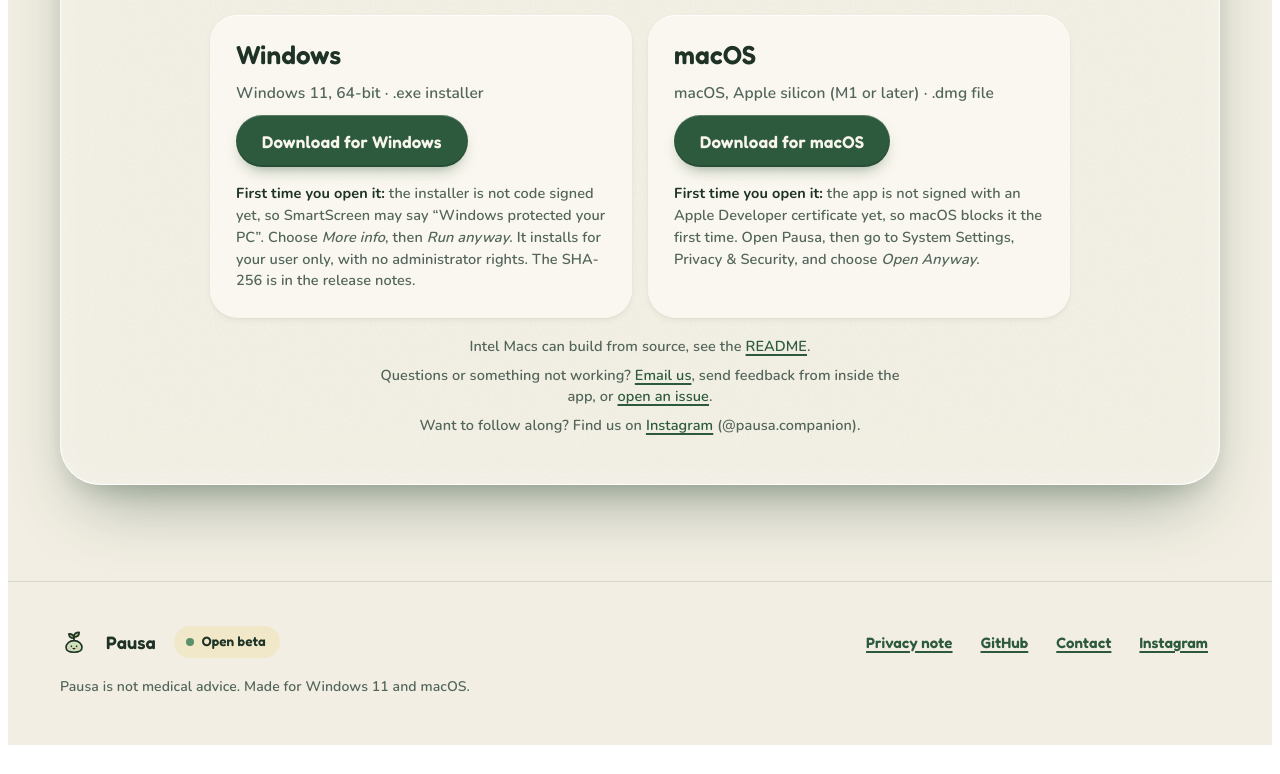
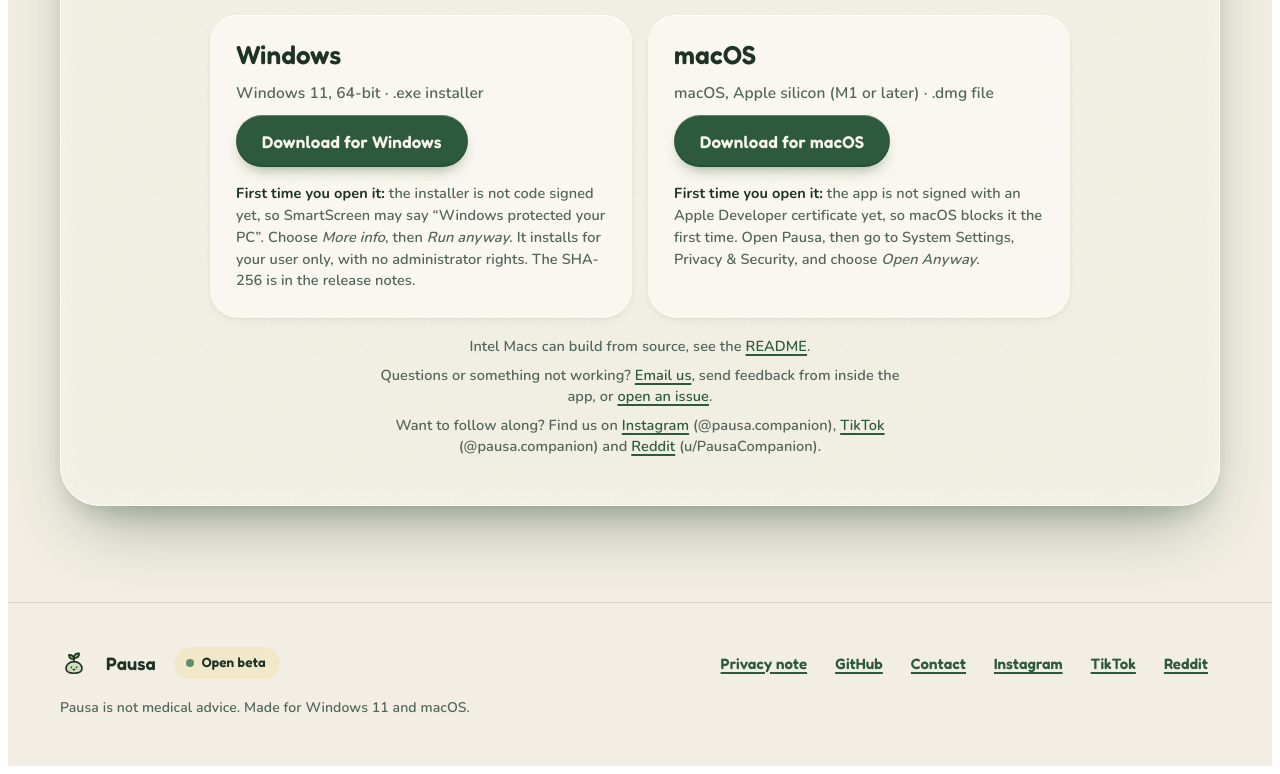
Before and after one commit to marcosesalves/pausa-landing-page, a plain HTML site: page index.html in a window 1280 px wide. Shown: the part 5579-6353 px from the top of the page. Before the commit the page ends 6332 px from the top, so only its background shows below. Drawn offline with Linux system fonts and the light colour scheme.

Commit message:
Add TikTok and Reddit links next to Instagram, and cover them in the privacy note
Co-Authored-By: Claude Sonnet 5.5 <noreply@anthropic.com>

```diff
--- a/index.html
+++ b/index.html
@@ -162,7 +162,7 @@
 <p class="lp-p" style="color:var(--text)"><strong>On your computer.</strong> Your settings and Pip's garden are stored on your computer, in the app's own folder. Pausa has no accounts and no analytics, and this page loads nothing from other websites, not even fonts.</p>
 <p class="lp-p" style="color:var(--text)"><strong>Feedback is optional.</strong> If you choose to send feedback or a bug report, it contains what you write, plus only the extras you leave ticked: the app and system version, a few settings (never Pip's name), recent app events, and a screenshot if you attach one. You see everything before it is sent. A random install id, which is not linked to you, lets reports from one install be grouped.</p>
 <p class="lp-p" style="color:var(--text)"><strong>Where it goes.</strong> Reports are stored on a Supabase project hosted in the EU (Ireland) and used only to improve Pausa during the beta. Please don't include customer or personal data. To have a report deleted, email <a href="mailto:pausa.companion.app@gmail.com">pausa.companion.app@gmail.com</a>.</p>
-<p class="lp-p" style="color:var(--text)"><strong>Downloads and Instagram.</strong> The download, GitHub and Instagram links only open those sites when you click them. The installers are hosted on GitHub, under its own policy. The Instagram links only open our profile on Instagram's own site. This page loads nothing from Instagram, and what Instagram collects once you are there is covered by its own policy.</p></div></div>
+<p class="lp-p" style="color:var(--text)"><strong>Downloads and social links.</strong> The download, GitHub, Instagram, TikTok and Reddit links only open those sites when you click them. The installers are hosted on GitHub, under its own policy. The social links only open our profiles on those sites. This page loads nothing from Instagram, TikTok or Reddit, and what they collect once you are there is covered by its own policy.</p></div></div>
 </section>
 <section class="lp-wrap" id="beta" aria-labelledby="beta-title" style="padding-bottom:96px">
 <div class="lp-beta glass lp-reveal"><div class="grain"></div>
@@ -175,12 +175,12 @@
 </div>
 <div class="lp-dl__slot"></div>
 <div class="lp-dl__foot"><p class="lp-note">Intel Macs can build from source, see the <a href="https://github.com/marcosesalves/pausa#readme" rel="noopener">README</a>.</p><p class="lp-note">Questions or something not working? <a href="mailto:pausa.companion.app@gmail.com?subject=Pausa%20beta">Email us</a>, send feedback from inside the app, or <a href="https://github.com/marcosesalves/pausa/issues" rel="noopener">open an issue</a>.</p>
-<p class="lp-note">Want to follow along? Find us on <a href="https://www.instagram.com/pausa.companion/" rel="noopener">Instagram</a> (@pausa.companion).</p></div>
+<p class="lp-note">Want to follow along? Find us on <a href="https://www.instagram.com/pausa.companion/" rel="noopener">Instagram</a> (@pausa.companion), <a href="https://www.tiktok.com/@pausa.companion" rel="noopener">TikTok</a> (@pausa.companion) and <a href="https://www.reddit.com/user/PausaCompanion/" rel="noopener">Reddit</a> (u/PausaCompanion).</p></div>
 </div></section>
 </main>
 <footer class="lp-footer"><div class="lp-wrap">
 <div class="lp-footer__row"><svg class="companion-static companion-static--tiny" viewBox="0 0 120 120" style="--size:28px;--pet-sw:7" aria-hidden="true"><use href="#pet-calm"></use></svg><span style="font:600 18px/1 var(--font-display)">Pausa</span><span class="lp-pill">Open beta</span>
-<nav class="lp-footer__links" aria-label="Footer"><a href="#privacy-note">Privacy note</a><a href="https://github.com/marcosesalves/pausa" rel="noopener">GitHub</a><a href="mailto:pausa.companion.app@gmail.com">Contact</a><a href="https://www.instagram.com/pausa.companion/" rel="noopener">Instagram</a></nav></div>
+<nav class="lp-footer__links" aria-label="Footer"><a href="#privacy-note">Privacy note</a><a href="https://github.com/marcosesalves/pausa" rel="noopener">GitHub</a><a href="mailto:pausa.companion.app@gmail.com">Contact</a><a href="https://www.instagram.com/pausa.companion/" rel="noopener">Instagram</a><a href="https://www.tiktok.com/@pausa.companion" rel="noopener">TikTok</a><a href="https://www.reddit.com/user/PausaCompanion/" rel="noopener">Reddit</a></nav></div>
 <p class="lp-footer__fine">Pausa is not medical advice. Made for Windows 11 and macOS.</p>
 </div></footer>
 </div>
```
